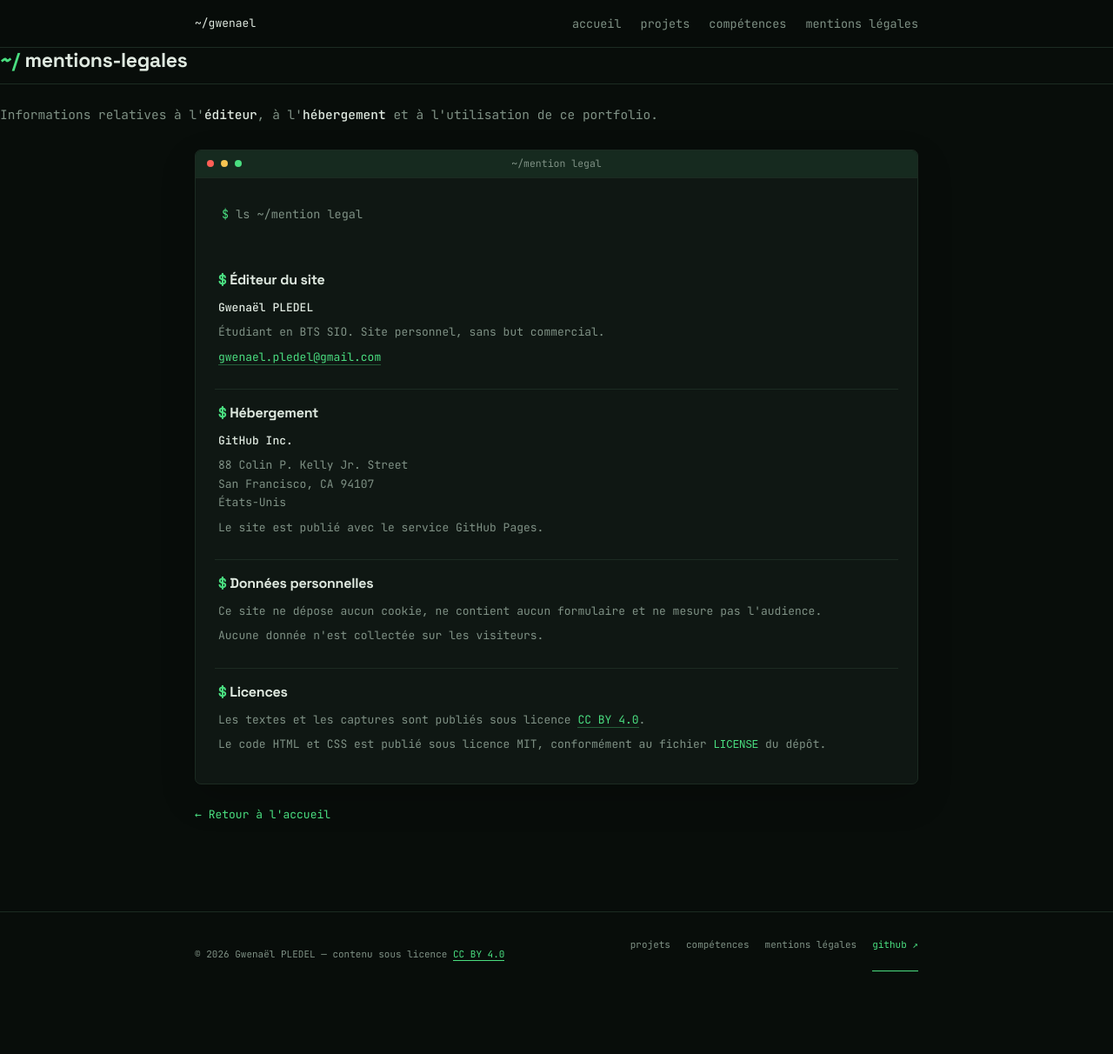
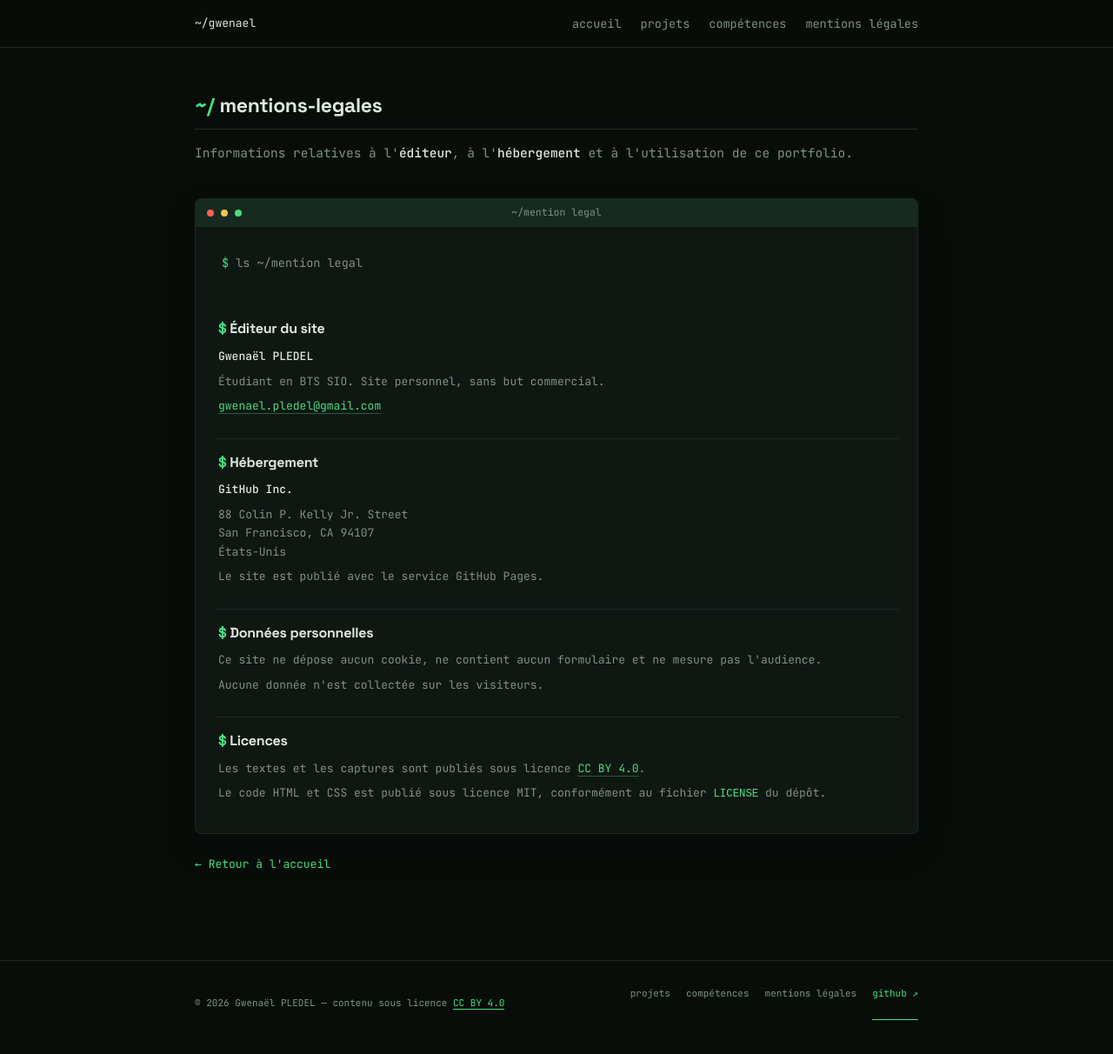
Before and after one commit to vzsca/Portfolio-Gwenael, a Jekyll site: the page built from mentions-legales.md, in a window 1280 px wide and 1213 px high. Shown: the whole window at 87% size. Built offline with Jekyll 4.4.1, drawn with Linux system fonts in a browser that asks for light colours.

Commit message:
Correct legal page alignment selectors

```diff
--- a/css/style.css
+++ b/css/style.css
@@ -131,9 +131,12 @@
 .comp-liste { display: flex; flex-wrap: wrap; gap: 8px; align-items: center; margin: 18px 0; }
 .comp { display: inline-block; border: 1px solid var(--line); background: var(--panel); color: var(--green); padding: 4px 8px; border-radius: 3px; font-size: 12px; }
 .legal-page-heading { width: calc(100% - 40px); max-width: 832px; margin: 52px auto 0; padding: 0; }
+#mentions-legales { width: calc(100% - 40px); max-width: 832px; margin: 52px auto 0; }
+#mentions-legales h2 { margin-bottom: 14px; }
+#mentions-legales + .legal-terminal { margin-top: 38px; }
 .legal-page-heading h1 { font: 700 clamp(31px, 4vw, 43px)/1.2 var(--display); letter-spacing: -.025em; margin: 12px 0; }
 .legal-page-heading > p:last-child { color: var(--muted); font-size: 14.5px; line-height: 1.85; margin: 0; }
-.legal-terminal { width: calc(100% - 40px); max-width: 832px; margin: 26px auto 0; box-shadow: 0 16px 40px rgba(0,0,0,.18); }
+.legal-terminal { width: calc(100% - 40px); max-width: 832px; margin: 38px auto 0; box-shadow: 0 16px 40px rgba(0,0,0,.18); }
 .legal-grid { display: block; margin: 0; padding: 8px 22px; }
 .legal-card { min-width: 0; padding: 17px 4px 19px; border-bottom: 1px solid var(--line); }
 .legal-card:last-child { border-bottom: 0; }
```
